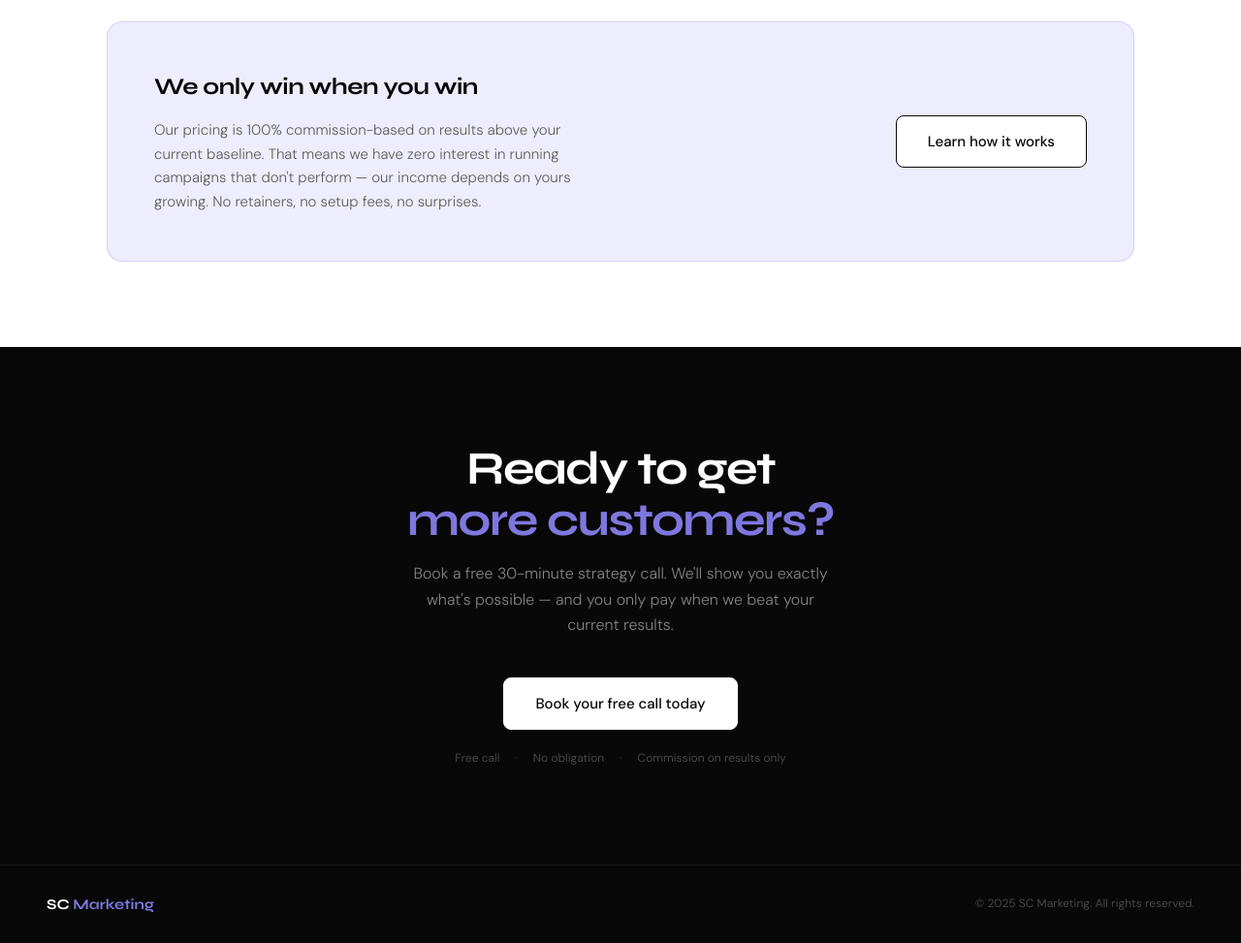
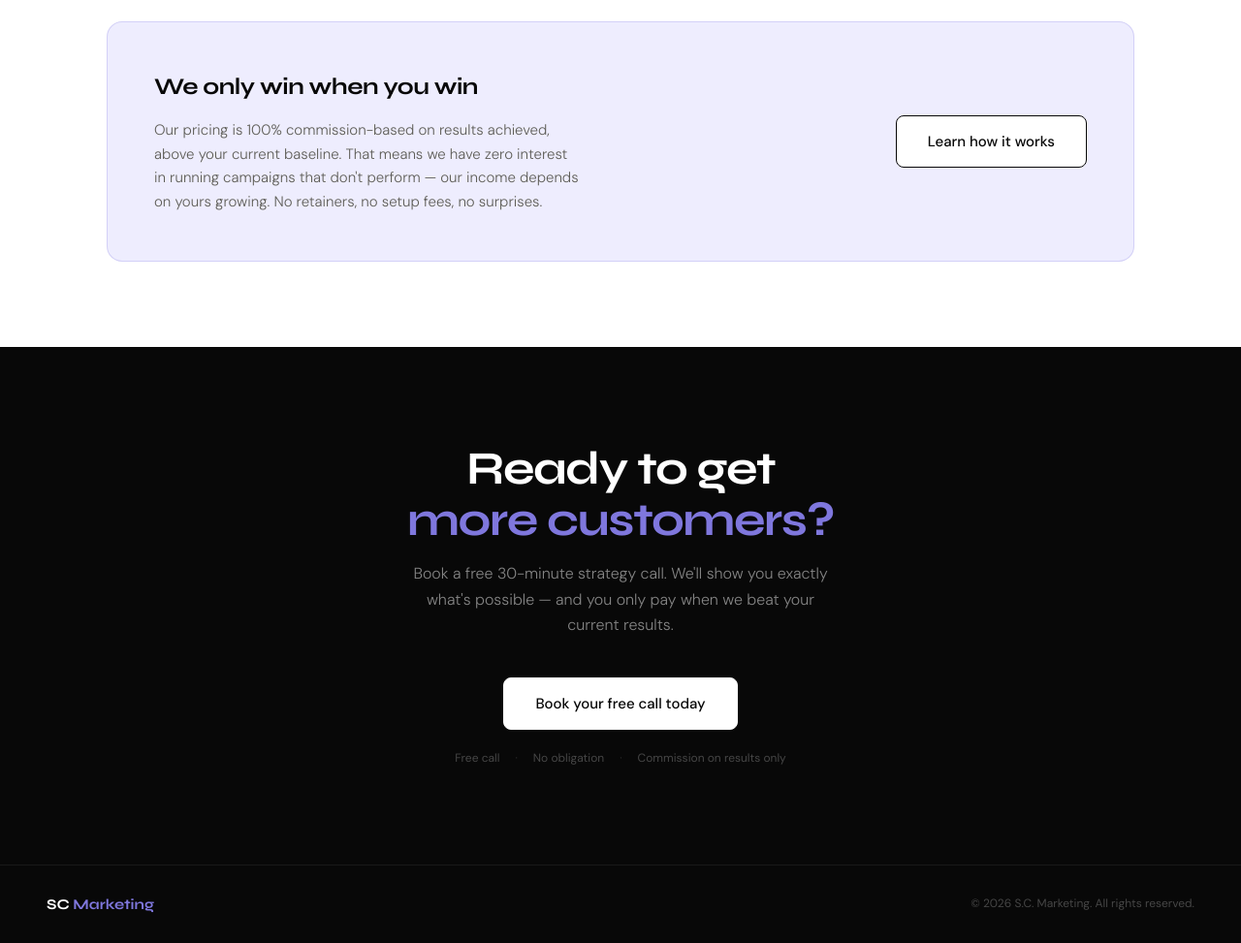
Before and after one commit to scmktg/sc-marketing, a plain HTML site: page index.html in a window 1280 px wide. Shown: the part 2940-3913 px from the top of the page at 97% size. Drawn offline with Linux system fonts and the light colour scheme.

Commit message:
Updated email and footer

```diff
--- a/index.html
+++ b/index.html
@@ -3,7 +3,7 @@
 <head>
   <meta charset="UTF-8" />
   <meta name="viewport" content="width=device-width, initial-scale=1.0" />
-  <title>SC Marketing — Real Campaigns. Real Results. Guaranteed.</title>
+  <title>S.C. Marketing — Real Campaigns. Real Results. Guaranteed.</title>
   <link rel="preconnect" href="https://fonts.googleapis.com" />
   <link rel="preconnect" href="https://fonts.gstatic.com" crossorigin />
   <link href="https://fonts.googleapis.com/css2?family=Syne:wght@400;500;600;700&family=DM+Sans:ital,wght@0,300;0,400;0,500;1,300&display=swap" rel="stylesheet" />
@@ -719,7 +719,7 @@
       <div class="pricing-block fade-up">
         <div>
           <h3>We only win when you win</h3>
-          <p>Our pricing is 100% commission-based on results above your current baseline. That means we have zero interest in running campaigns that don't perform — our income depends on yours growing. No retainers, no setup fees, no surprises.</p>
+          <p>Our pricing is 100% commission-based on results achieved, above your current baseline. That means we have zero interest in running campaigns that don't perform — our income depends on yours growing. No retainers, no setup fees, no surprises.</p>
         </div>
         <a href="#contact" class="btn btn-large" style="white-space:nowrap">Learn how it works</a>
       </div>
@@ -730,7 +730,7 @@
   <section class="cta-section" id="contact">
     <h2>Ready to get<br><span>more customers?</span></h2>
     <p>Book a free 30-minute strategy call. We'll show you exactly what's possible — and you only pay when we beat your current results.</p>
-    <a href="mailto:hello@scmarketing.com.au" class="btn btn-large btn-on-dark">Book your free call today</a>
+    <a href="mailto:steven@scmarketing.com.au" class="btn btn-large btn-on-dark">Book your free call today</a>
     <div class="cta-note">
       <span>Free call</span>
       <span>No obligation</span>
@@ -741,7 +741,7 @@
   <!-- Footer -->
   <footer>
     <a href="#" class="footer-logo">SC <span>Marketing</span></a>
-    <p>© 2025 SC Marketing. All rights reserved.</p>
+    <p>© 2026 S.C. Marketing. All rights reserved.</p>
   </footer>
 
   <script>
```
